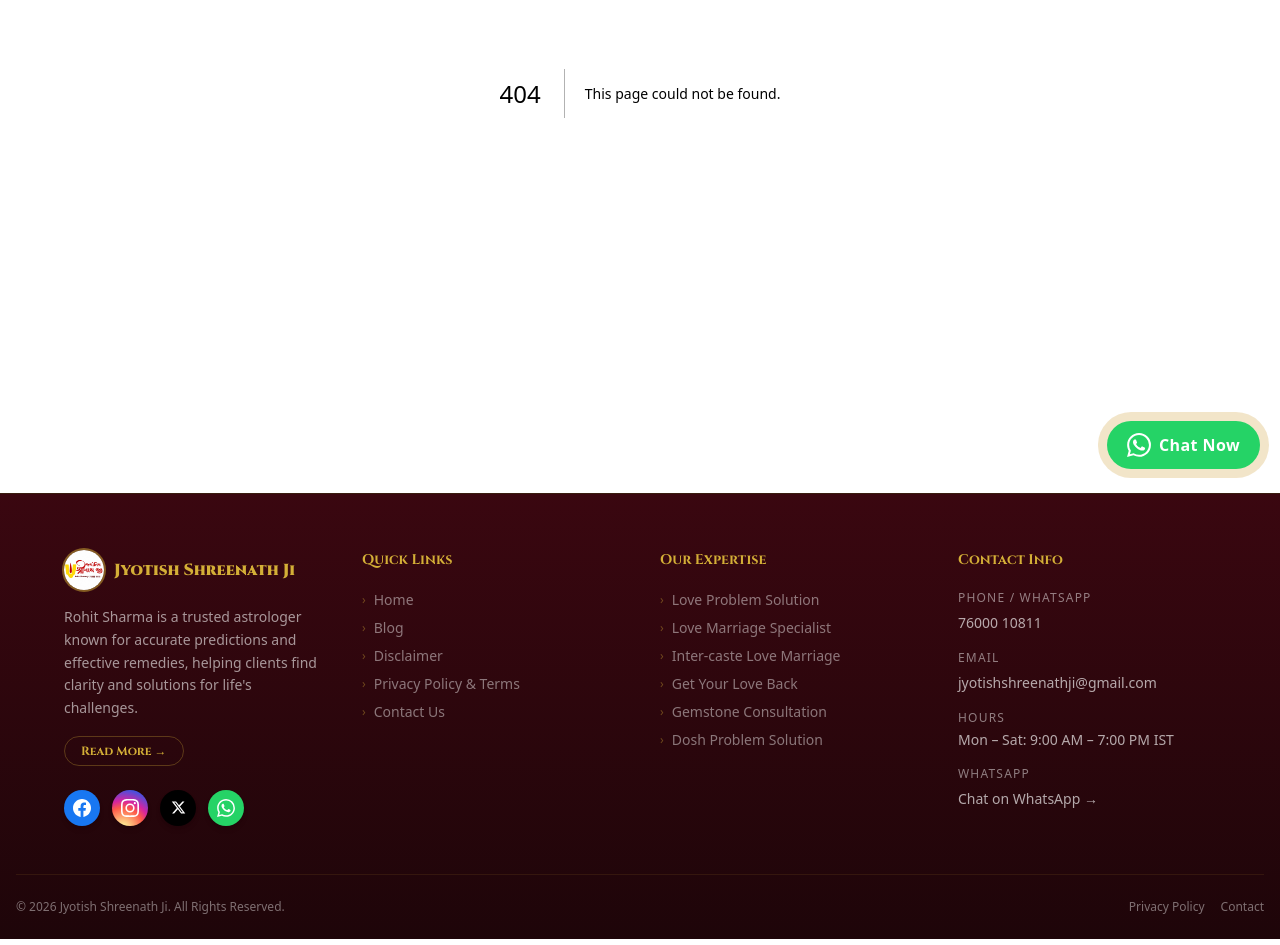
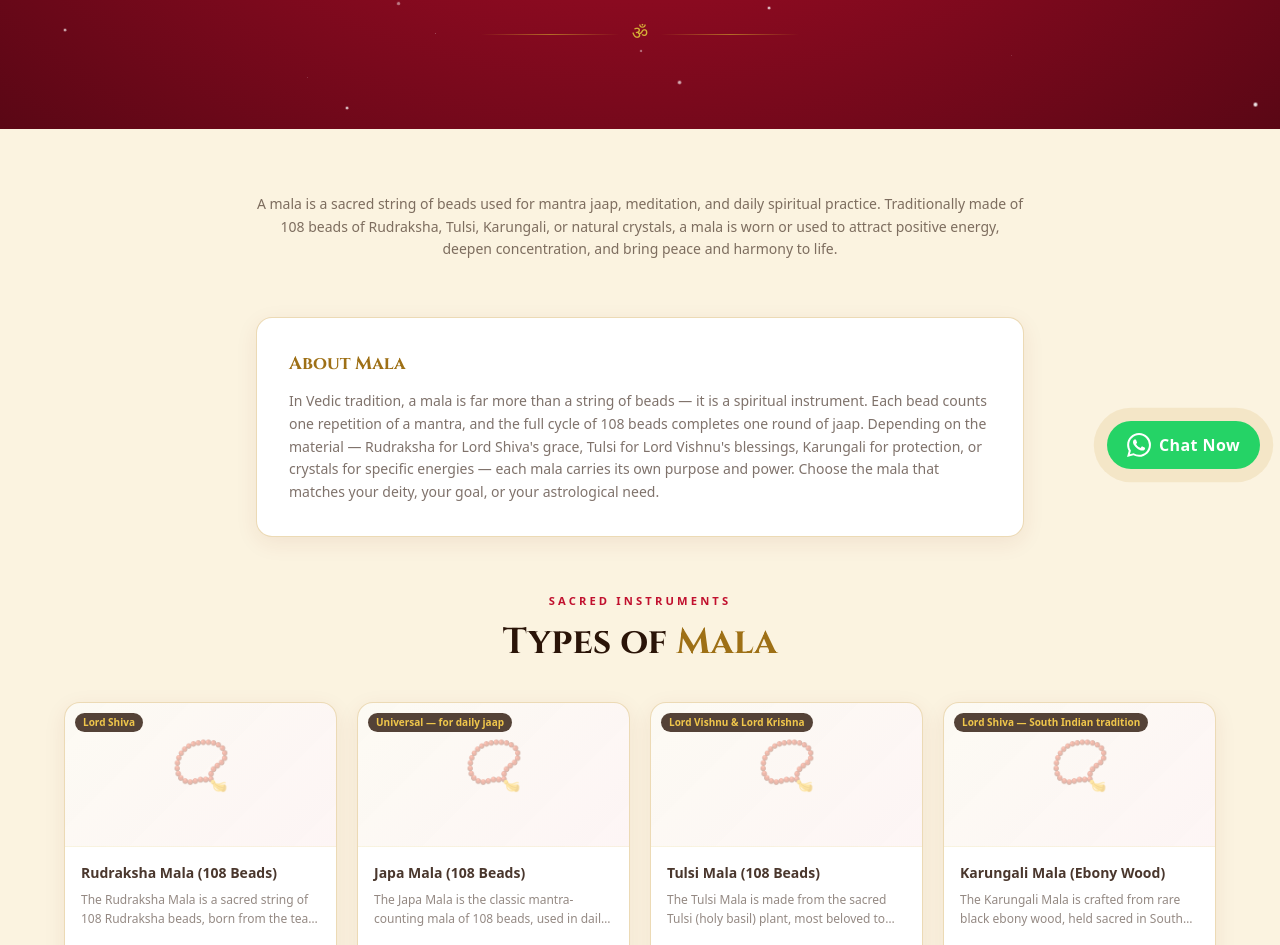
Before and after one commit to Sanchitjha/Astrologer, a Next.js app: page /mala in a window 1280 px wide. Before the commit this address had no page. Shown: the part 307-1252 px from the top of the page. Built offline with nearby package versions, Linux system fonts and the light colour scheme.

Commit message:
feat: implement mala collection and dynamic detail pages for spiritual bead catalog

```diff
--- /dev/null
+++ b/app/mala/page.js
@@ -0,0 +1,107 @@
+import Link from 'next/link';
+import PageHeader from '@/components/PageHeader';
+import MalaCard from '@/components/MalaCard';
+import { malas } from '@/data/malas';
+import { findPublicImage } from '@/lib/publicImage';
+
+export const metadata = {
+  title: 'Mala — Sacred Beads for Jaap & Meditation',
+  description:
+    'Shop original malas recommended by Rohit Sharmaji — Rudraksha, Tulsi, Karungali, Sphatik & Siddha Mala for jaap, meditation, protection, and spiritual growth.',
+  keywords: [
+    'buy mala online', 'rudraksha mala', 'tulsi mala', 'karungali mala', 'sphatik mala',
+    'japa mala', 'siddha mala', '108 beads mala india',
+  ],
+  openGraph: {
+    title: 'Mala Collection | Jyotish Shreenath Ji',
+    description: 'Sacred beads for jaap, meditation, and spiritual protection.',
+    images: ['/logo.jpg'],
+  },
+};
+
+const howToChoose = [
+  { label: 'By deity', desc: 'Rudraksha for Lord Shiva, Tulsi for Lord Vishnu/Krishna' },
+  { label: 'By purpose', desc: 'Karungali for protection, Sphatik for peace, Silver Rudraksha for elegance with energy' },
+  { label: 'By use', desc: '108-bead japa mala for chanting; wearable malas for daily protection' },
+];
+
+export default function MalaPage() {
+  const malasWithPhotos = malas.map((m) => ({ ...m, photo: findPublicImage('mala', m.slug) }));
+
+  return (
+    <>
+      <PageHeader
+        title="Mala"
+        titleHindi="माला"
+        subtitle="Sacred Beads for Jaap & Meditation"
+        crumbs={[{ label: 'Mala' }]}
+      />
+
+      <main className="bg-[#FBF3E0] py-16 px-4">
+        <div className="max-w-6xl mx-auto space-y-14">
+          {/* Intro */}
+          <div className="max-w-3xl mx-auto text-center space-y-4">
+            <p className="text-[#2A1408]/60 text-sm leading-relaxed">
+              A mala is a sacred string of beads used for mantra jaap, meditation, and daily spiritual
+              practice. Traditionally made of 108 beads of Rudraksha, Tulsi, Karungali, or natural
+              crystals, a mala is worn or used to attract positive energy, deepen concentration, and
+              bring peace and harmony to life.
+            </p>
+          </div>
+
+          {/* About */}
+          <div className="glass-card rounded-2xl p-8 space-y-3 max-w-3xl mx-auto">
+            <h2 className="text-[#9E7016] font-bold text-lg" style={{ fontFamily: 'var(--font-cinzel)' }}>
+              About Mala
+            </h2>
+            <p className="text-[#2A1408]/60 text-sm leading-relaxed">
+              In Vedic tradition, a mala is far more than a string of beads — it is a spiritual
+              instrument. Each bead counts one repetition of a mantra, and the full cycle of 108 beads
+              completes one round of jaap. Depending on the material — Rudraksha for Lord Shiva&apos;s
+              grace, Tulsi for Lord Vishnu&apos;s blessings, Karungali for protection, or crystals for
+              specific energies — each mala carries its own purpose and power. Choose the mala that
+              matches your deity, your goal, or your astrological need.
+            </p>
+          </div>
+
+          {/* Types grid */}
+          <div>
+            <div className="text-center mb-10">
+              <p className="section-label mb-3">Sacred Instruments</p>
+              <h2 className="text-3xl md:text-4xl font-bold text-[#2A1408]" style={{ fontFamily: 'var(--font-cinzel)' }}>
+                Types of <span className="text-[#9E7016]">Mala</span>
+              </h2>
+            </div>
+            <div className="grid grid-cols-1 sm:grid-cols-2 lg:grid-cols-3 xl:grid-cols-4 gap-5">
+              {malasWithPhotos.map((m) => (
+                <MalaCard key={m.slug} {...m} />
+              ))}
+            </div>
+          </div>
+
+          {/* How to choose */}
+          <div className="glass-card rounded-2xl p-8 space-y-5 max-w-3xl mx-auto">
+            <h2 className="text-[#9E7016] font-bold text-lg" style={{ fontFamily: 'var(--font-cinzel)' }}>
+              How to Choose the Right Mala
+            </h2>
+            <div className="space-y-3">
+              {howToChoose.map((h) => (
+                <div key={h.label} className="flex items-start gap-2 text-sm">
+                  <span className="text-[#C1102E] text-xs mt-1">✦</span>
+                  <p className="text-[#2A1408]/60"><strong className="text-[#2A1408]/80">{h.label}:</strong> {h.desc}</p>
+                </div>
+              ))}
+            </div>
+            <p className="text-[#2A1408]/50 text-sm border-t border-[#D4AF37]/10 pt-4">
+              When in doubt,{' '}
+              <Link href="/contact" className="text-[#C1102E] font-semibold hover:underline">
+                consult with Rohit Sharmaji
+              </Link>{' '}
+              for a personalised recommendation.
+            </p>
+          </div>
+        </div>
+      </main>
+    </>
+  );
+}
```
